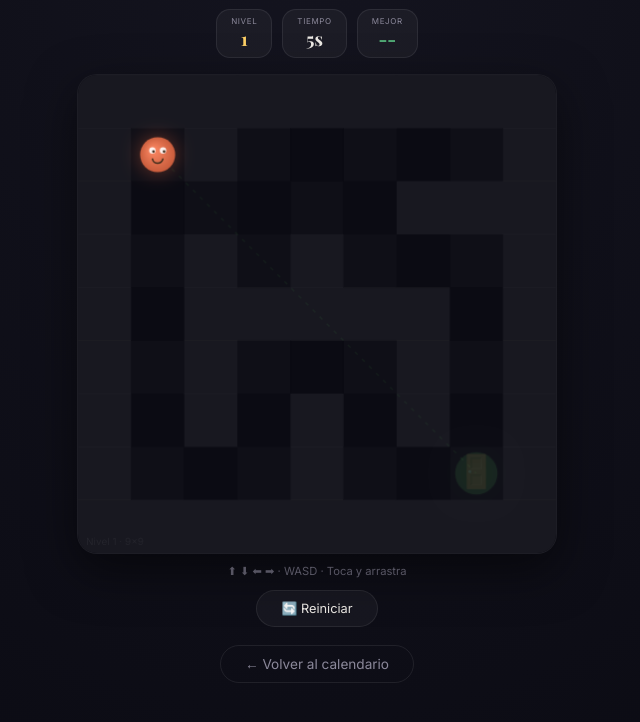
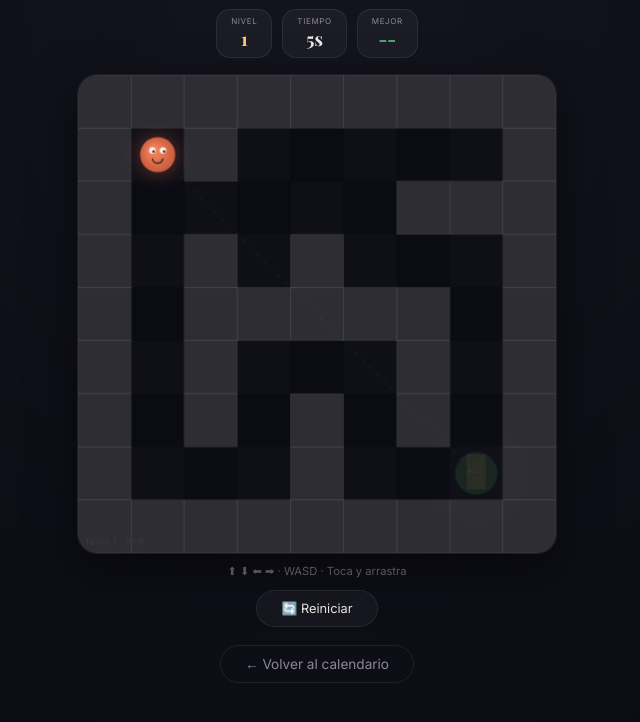
Before and after one commit to Heater64/Personal-Hub, a website: page games/laberinto.html in a window 1280 px wide. Shown: the part 86-808 px from the top of the page, without its empty margins (323-963 px from the left). Drawn offline with nearby package versions, Linux system fonts and the light colour scheme.

Commit message:
Color laberinto

```diff
--- a/games/laberinto.html
+++ b/games/laberinto.html
@@ -492,10 +492,10 @@
                     for (let x = 0; x < cols; x++) {
                         if (maze[y][x] === 1) {
                             // Paredes
-                            ctx.fillStyle = 'rgba(255,255,255,0.06)';
+                            ctx.fillStyle = 'rgba(255,255,255,0.14)';
                             ctx.fillRect(x * cellSize, y * cellSize, cellSize, cellSize);
-                            ctx.strokeStyle = 'rgba(255,255,255,0.015)';
-                            ctx.lineWidth = 0.5;
+                            ctx.strokeStyle = 'rgba(255,255,255,0.08)';
+                            ctx.lineWidth = 0.8;
                             ctx.strokeRect(x * cellSize, y * cellSize, cellSize, cellSize);
                         } else {
                             // Camino
```
